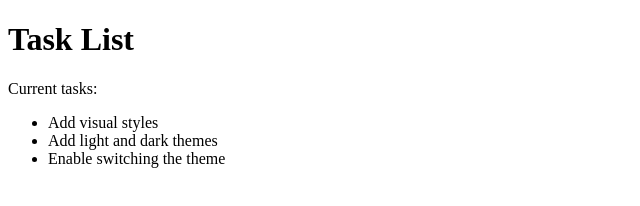
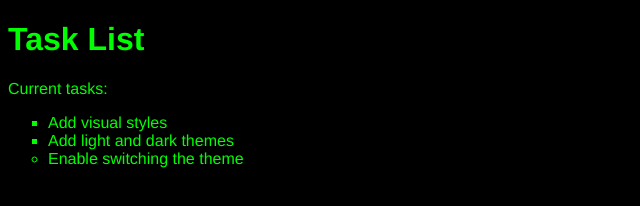
Before and after one commit to giugazzoni/simple-website, a plain HTML site: page index.html in a window 1280 px wide. Shown: the whole page, without its empty margins (0-640 px from the left). Drawn offline with Linux system fonts and the light colour scheme.

Commit message:
Adding light and dark themes

```diff
--- a/index.html
+++ b/index.html
@@ -4,11 +4,10 @@
     <meta charset="UTF-8">
     <meta http-equiv="X-UA-Compatible" content="IE=edge">
     <meta name="viewport" content="width=device-width, initial-scale=1.0">
-    <title>Simple Website</title>
-
-    <style rel="stylesheet" href="main.css"></style>
+    <title>Task List</title>
+    <link rel="stylesheet" href="main.css">
 </head>
-<body>
+<body class="dark-theme">
     <h1>Task List</h1>
     <p id="msg">Current tasks:</p>
     <ul>
--- a/main.css
+++ b/main.css
@@ -0,0 +1,37 @@
+:root {
+    --green: #00FF00;
+    --white: #FFFFFF;
+    --black: #000000;
+}
+
+body {
+    background: var(--bg);
+    color: var(--fontColor);
+    font-family: helvetica;
+}
+
+ul {
+
+}
+
+li {
+    list-style: circle;
+}
+
+.list {
+    list-style: square;
+}
+
+#msg {
+
+}
+
+.light-theme {
+    --bg: var(--green);
+    --fontColor: var(--black);
+}
+
+.dark-theme {
+    --bg: var(--black);
+    --fontColor: var(--green);
+}
```
